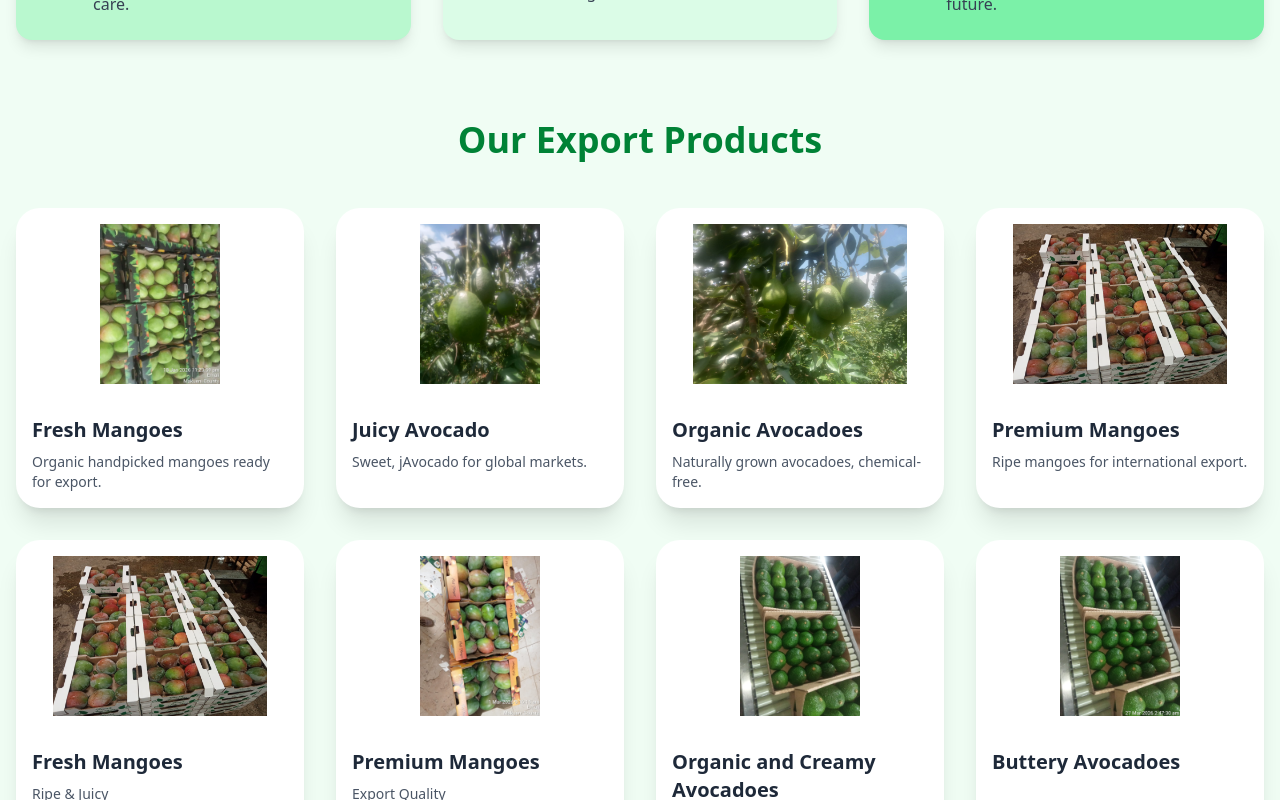
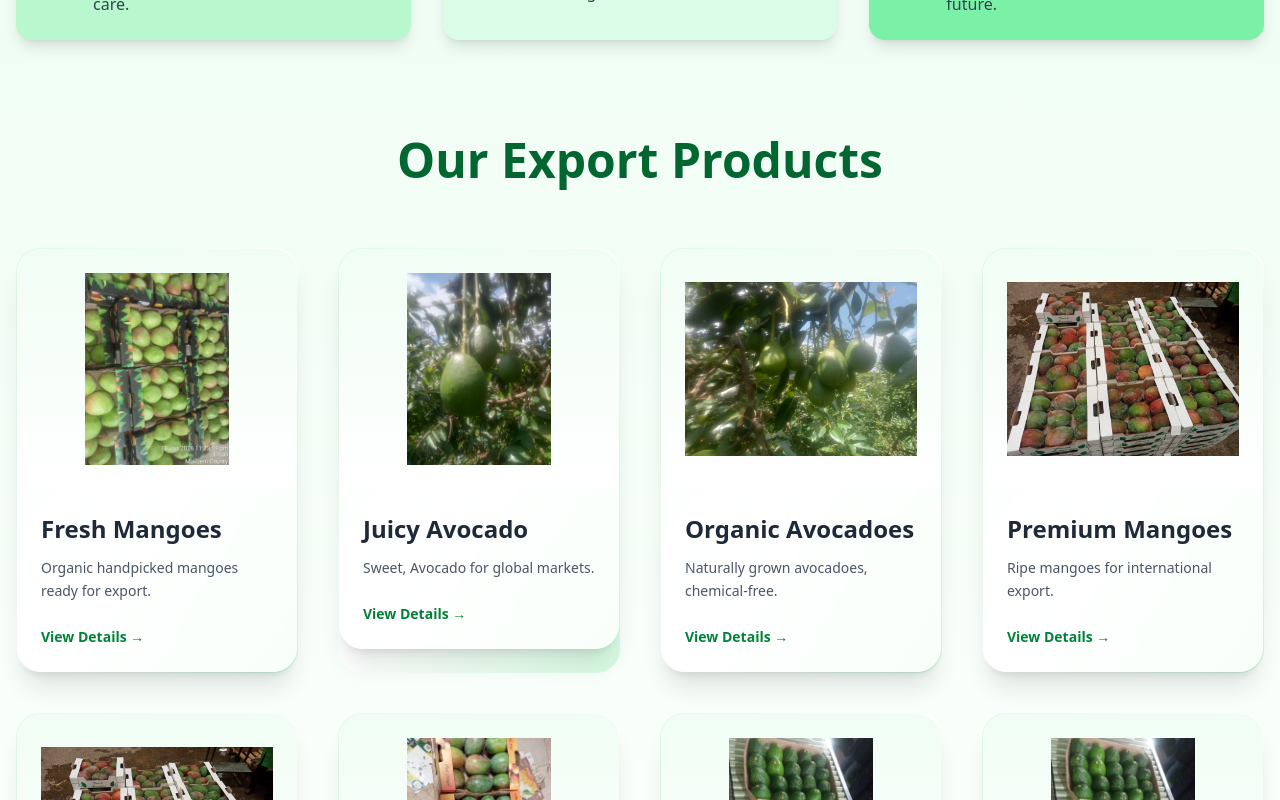
Before and after one commit to leonelmukhwana/export-website, a Next.js app: page / in a window 1280 px wide. Shown: the part 1040-1840 px from the top of the page. Built offline with nearby package versions, Linux system fonts and the light colour scheme.

Commit message:
Updated product UI and improved components

```diff
--- a/app/components/ContactForm.tsx
+++ b/app/components/ContactForm.tsx
@@ -23,12 +23,12 @@ export default function Contact(): JSX.Element {
 
             <p className="flex items-center gap-2">
               <FaPhoneAlt className="text-green-600" />
-              +254 700 000000
+              +254791 903 507
             </p>
 
             <p className="flex items-center gap-2">
               <FaEnvelope className="text-green-600" />
-              info@wendofresh.co.ke
+              jm7260891@gmail.com
             </p>
           </div>
         </div>
--- a/app/components/Header.tsx
+++ b/app/components/Header.tsx
@@ -27,7 +27,7 @@ export default function Header(): JSX.Element {
               <FaPhoneAlt /> +254791 903 507
             </span>
             <span className="flex items-center gap-2">
-              <FaEnvelope /> info@wendofresh.co.ke
+              <FaEnvelope /> jm7260891@gmail.com
             </span>
           </div>
 
--- a/app/components/Product.tsx
+++ b/app/components/Product.tsx
@@ -11,13 +11,13 @@ export default function Products(): JSX.Element {
     },
     {
       id: 2,
-      name: "Juicy Oranges",
+      name: "Juicy Mangoes",
       description: "Handpicked juicy oranges, perfect for export worldwide.",
       image: "/images/slide10.jpeg",
     },
     {
       id: 3,
-      name: "Organic Bananas",
+      name: "Organic Avocado",
       description: "Grown without chemicals, ideal for global markets.",
       image: "/images/slide8.jpeg",
     },
--- a/app/page.tsx
+++ b/app/page.tsx
@@ -8,16 +8,17 @@ import About from "./components/About";
 import Partner from "./components/Partner";
 import Hero from "./components/Hero"; // Import Hero
 import ChatBot from "./components/ChatBox";
+import { FaMapMarkerAlt, FaPhoneAlt, FaEnvelope } from "react-icons/fa";
 
 const products = [
   { id: 1, name: "Fresh Mangoes", description: "Organic handpicked mangoes ready for export.", image: "/images/slide5.jpeg" },
-  { id: 2, name: "Juicy Avocado", description: "Sweet, jAvocado for global markets.", image: "/images/slide6.jpeg" },
+  { id: 2, name: "Juicy Avocado", description: "Sweet, Avocado for global markets.", image: "/images/slide6.jpeg" },
   { id: 3, name: "Organic Avocadoes", description: "Naturally grown avocadoes, chemical-free.", image: "/images/slide7.jpeg" },
   { id: 4, name: "Premium Mangoes", description: "Ripe mangoes for international export.", image: "/images/slide8.jpeg" },
   { id: 1, name: "Fresh Mangoes", description: "Ripe & Juicy", image: "/images/slide8.jpeg" },
   { id: 2, name: "Premium Mangoes", description: "Export Quality", image: "/images/slide9.jpeg" },
   { id: 3, name: "Organic and Creamy Avocadoes", tagline: "Naturally Grown", image: "/images/slide10.jpeg" },
-  { id: 4, name: "Buttery Avocadoes", dscription: "CReamy in Nature", image: "/images/slide11.jpeg" },
+  { id: 4, name: "Buttery Avocadoes", dscription: "Creamy in Nature", image: "/images/slide11.jpeg" },
 
 ];
 
@@ -55,38 +56,56 @@ export default function Home() {
       </section>
 
       {/* PRODUCTS SECTION */}
-      <section className="py-20 container mx-auto px-4 md:px-0">
-        <h2 className="text-center text-4xl font-extrabold text-green-700 mb-12">
+      <section className="py-24 bg-gradient-to-b from-green-50 to-white">
+  <div className="container mx-auto px-4 md:px-0">
+    <h2 className="text-center text-4xl md:text-5xl font-extrabold text-green-800 mb-16">
       Our Export Products
     </h2>
 
-        <div className="grid md:grid-cols-4 gap-8">
+    <div className="grid md:grid-cols-3 lg:grid-cols-4 gap-10">
       {products.map((product, i) => (
         <motion.div
           key={product.id}
-              initial={{ opacity: 0, y: 50 }}
+          initial={{ opacity: 0, y: 60 }}
           whileInView={{ opacity: 1, y: 0 }}
           viewport={{ once: true }}
-              transition={{ delay: i * 0.2 }}
-              className="bg-white rounded-3xl overflow-hidden shadow-xl hover:shadow-2xl transition-shadow cursor-pointer"
+          transition={{ delay: i * 0.15 }}
+          className="group relative rounded-3xl p-[1px] bg-gradient-to-br from-green-200/40 via-white to-green-300/30 hover:scale-[1.03] transition-all duration-300"
         >
-              <div className="relative h-48">
+          {/* Inner Card */}
+          <div className="bg-white/80 backdrop-blur-xl rounded-3xl shadow-xl hover:shadow-2xl transition-all duration-300 overflow-hidden">
+
+            {/* Image */}
+            <div className="relative h-60 flex items-center justify-center bg-gradient-to-b from-green-50 to-white">
               <Image
                 src={product.image}
                 alt={product.name}
                 fill
-                  className="object-contain p-4"
+                className="object-contain p-6 group-hover:scale-110 transition-transform duration-500"
               />
             </div>
-              <div className="p-4 space-y-2">
-                <h3 className="text-xl font-bold text-gray-800">{product.name}</h3>
-                <p className="text-gray-600 text-sm">{product.description}</p>
+
+            {/* Content */}
+            <div className="p-6 space-y-3">
+              <h3 className="text-2xl font-semibold text-gray-800 group-hover:text-green-700 transition">
+                {product.name}
+              </h3>
+
+              <p className="text-gray-600 text-sm leading-relaxed">
+                {product.description}
+              </p>
+
+              {/* Optional CTA */}
+              <button className="mt-3 text-sm font-semibold text-green-700 hover:text-green-900 transition">
+                View Details →
+              </button>
+            </div>
           </div>
         </motion.div>
       ))}
     </div>
+  </div>
 </section>
-
       {/* ABOUT SECTION */}
       <About />
 
@@ -106,10 +125,21 @@ export default function Home() {
             <p className="text-gray-700">
               Contact us for premium organic agricultural exports worldwide.
             </p>
-            <div className="space-y-2 text-gray-700">
-              <p>📍 Muranga, Kenya</p>
-              <p>📞 +254791 903 507</p>
-              <p>✉️ info@wendofresh.com</p>
+            <div className="mt-6 space-y-3 text-gray-700">
+                        <p className="flex items-center gap-2">
+                          <FaMapMarkerAlt className="text-green-600" />
+                          Muranga, Kenya
+                        </p>
+
+                        <p className="flex items-center gap-2">
+                          <FaPhoneAlt className="text-green-600" />
+                          +254791 903 507
+                        </p>
+
+                        <p className="flex items-center gap-2">
+                          <FaEnvelope className="text-green-600" />
+                         jm7260891@gmail.com
+                        </p>
                       </div>
           </motion.div>
 
```
Lines whose indentation alone changed are shown as unchanged.
